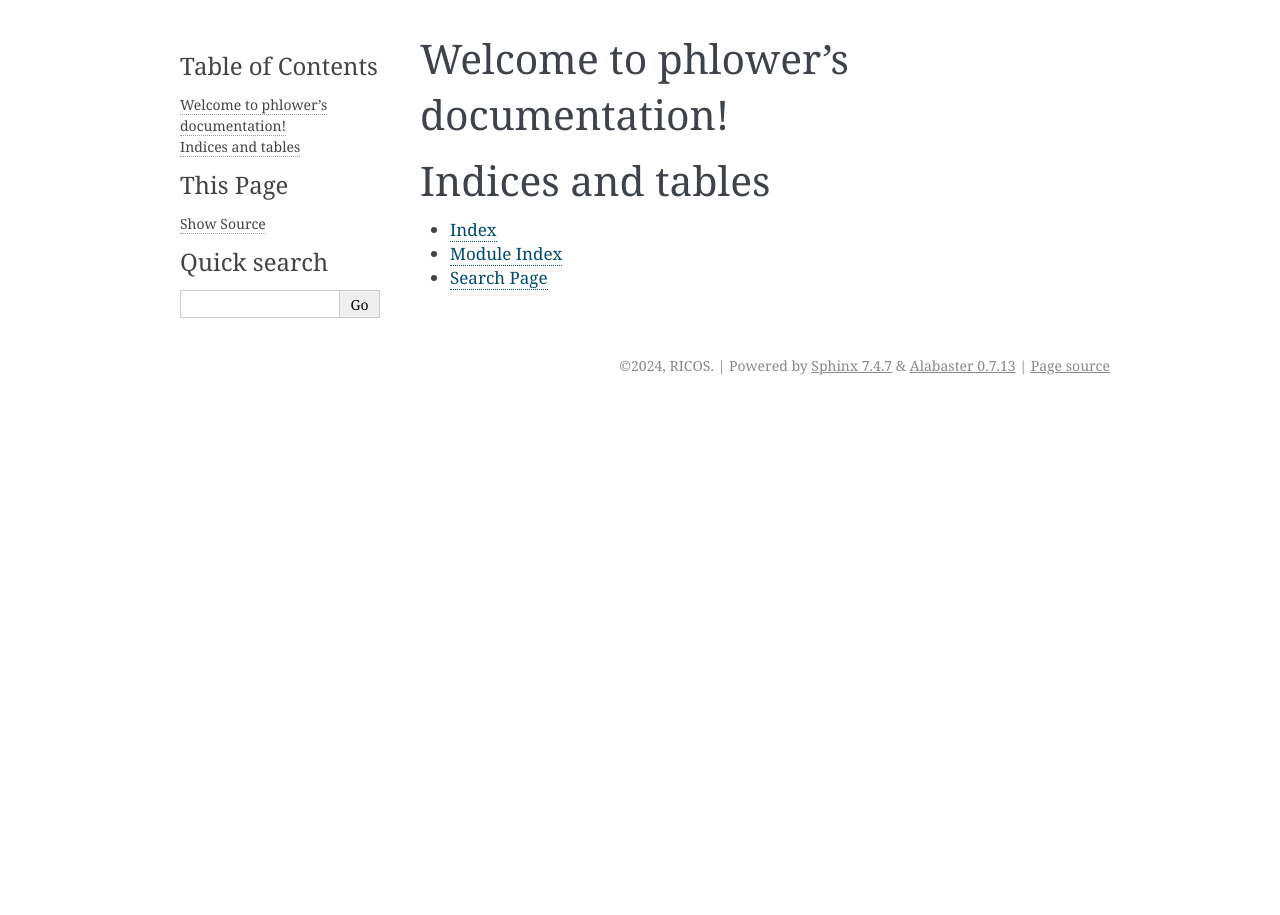
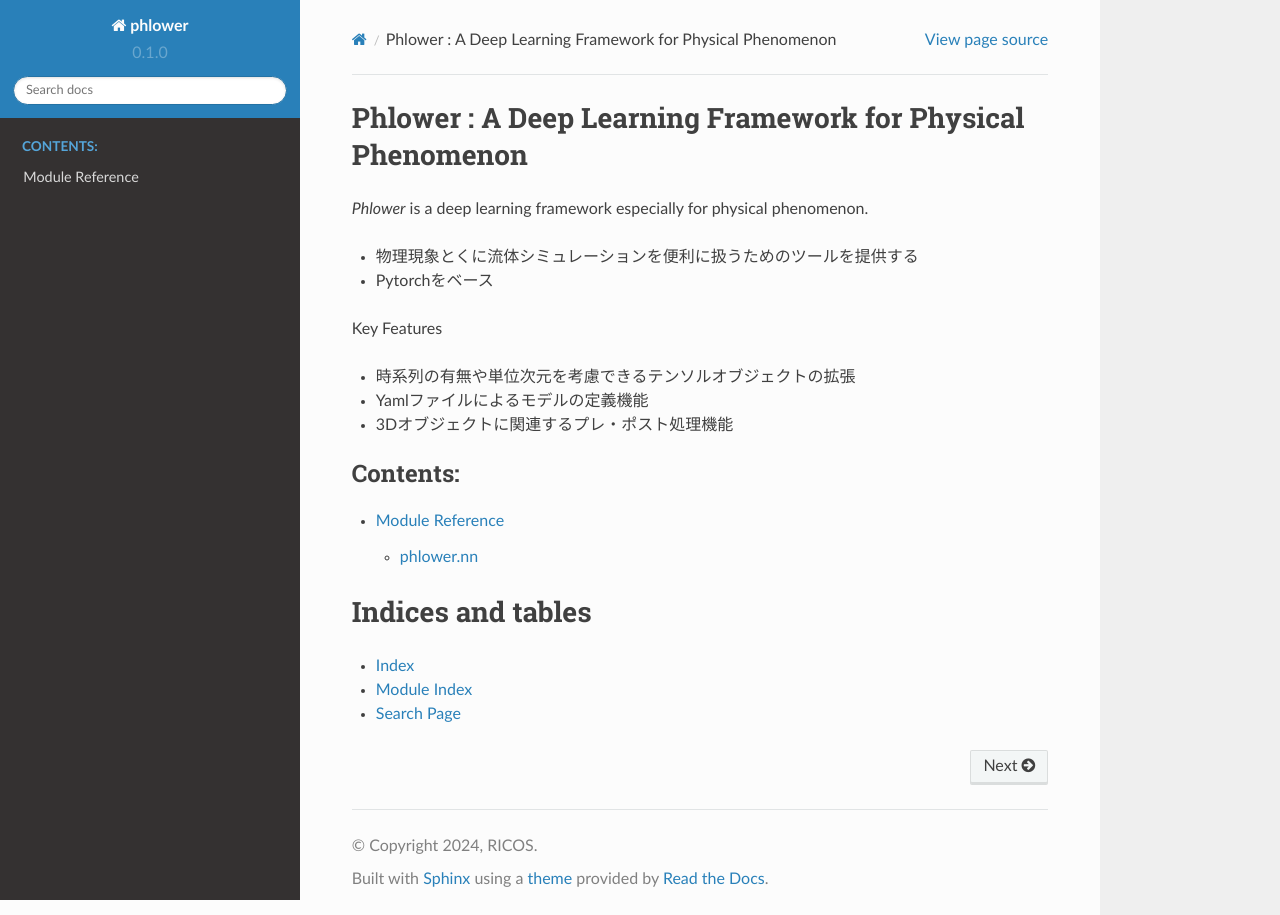
Before and after one commit to ricosjp/phlower, a Sphinx documentation site: the page built from docs/source/index.rst, in a window 1280 px wide. Built offline with Sphinx 7.4.7 and the Read the Docs theme 2.0.0, drawn with Linux system fonts in a browser that asks for light colours.

Commit message:
add documentation

```diff
--- /dev/null
+++ b/docs/source/_templates/autosummary/class.rst
@@ -0,0 +1,19 @@
+{% extends "!autosummary/class.rst" %}
+
+{#
+An autosummary template to exclude the class constructor (__init__)
+which doesn't contain any docstring.
+#}
+
+{% block methods %}
+   {% set methods = methods | select("ne", "__init__") | list %}
+   {% if methods %}
+   .. rubric:: Methods
+
+   .. autosummary::
+   {% for item in methods %}
+      ~{{ name }}.{{ item }}
+   {%- endfor %}
+   {% endif %}
+
+{% endblock %}
--- a/docs/source/conf.py
+++ b/docs/source/conf.py
@@ -2,6 +2,9 @@
 #
 # For the full list of built-in configuration values, see the documentation:
 # https://www.sphinx-doc.org/en/master/usage/configuration.html
+
+import sphinx_rtd_theme
+import phlower
 
 # -- Project information -----------------------------------------------------
 # https://www.sphinx-doc.org/en/master/usage/configuration.html#project-information
@@ -9,11 +12,22 @@
 project = "phlower"
 copyright = "2024, RICOS"
 author = "RICOS"
+version = phlower.__version__
+release = phlower.__version__
+
 
 # -- General configuration ---------------------------------------------------
 # https://www.sphinx-doc.org/en/master/usage/configuration.html#general-configuration
 
-extensions = []
+extensions = [
+    'sphinx.ext.autodoc',
+    'sphinx.ext.viewcode',
+    'sphinx.ext.todo',
+    "sphinx.ext.autosummary",
+    'sphinx.ext.napoleon',  # google, numpy styleのdocstring対応
+    "sphinxcontrib.jquery"
+]
+
 
 templates_path = ["_templates"]
 exclude_patterns = []
@@ -22,5 +36,19 @@ exclude_patterns = []
 # -- Options for HTML output -------------------------------------------------
 # https://www.sphinx-doc.org/en/master/usage/configuration.html#options-for-html-output
 
-html_theme = "alabaster"
-html_static_path = ["_static"]
+html_theme = 'sphinx_rtd_theme'
+html_static_path = []
+html_theme_path = [sphinx_rtd_theme.get_html_theme_path()]
+html_theme_options = {
+    'display_version': True
+}
+
+
+# -- Extension configuration -------------------------------------------------
+autosummary_generate = True
+autodoc_typehints = "description"
+autodoc_default_options = {
+    "members": True,
+    "inherited-members": True,
+    "exclude-members": "with_traceback",
+}
--- a/docs/source/index.rst
+++ b/docs/source/index.rst
@@ -3,12 +3,28 @@
    You can adapt this file completely to your liking, but it should at least
    contain the root `toctree` directive.
 
-Welcome to phlower's documentation!
-===================================
+Phlower : A Deep Learning Framework for Physical Phenomenon
+=============================================================
+
+*Phlower* is a deep learning framework especially for physical phenomenon.
+
+* 物理現象とくに流体シミュレーションを便利に扱うためのツールを提供する
+* Pytorchをベース
+
+
+Key Features
+
+* 時系列の有無や単位次元を考慮できるテンソルオブジェクトの拡張
+* Yamlファイルによるモデルの定義機能
+* 3Dオブジェクトに関連するプレ・ポスト処理機能
+
+
 
 .. toctree::
    :maxdepth: 2
    :caption: Contents:
+
+   reference/index.rst
 
 
 
--- /dev/null
+++ b/docs/source/reference/index.rst
@@ -0,0 +1,8 @@
+
+Module Reference
+==================
+
+.. toctree::
+    :maxdepth: 1
+
+    nn
```
Also changed, not shown: docs/source/reference/nn.rst (added, +11 -0 lines), pyproject.toml (+7 -2 lines), 3 other files.
